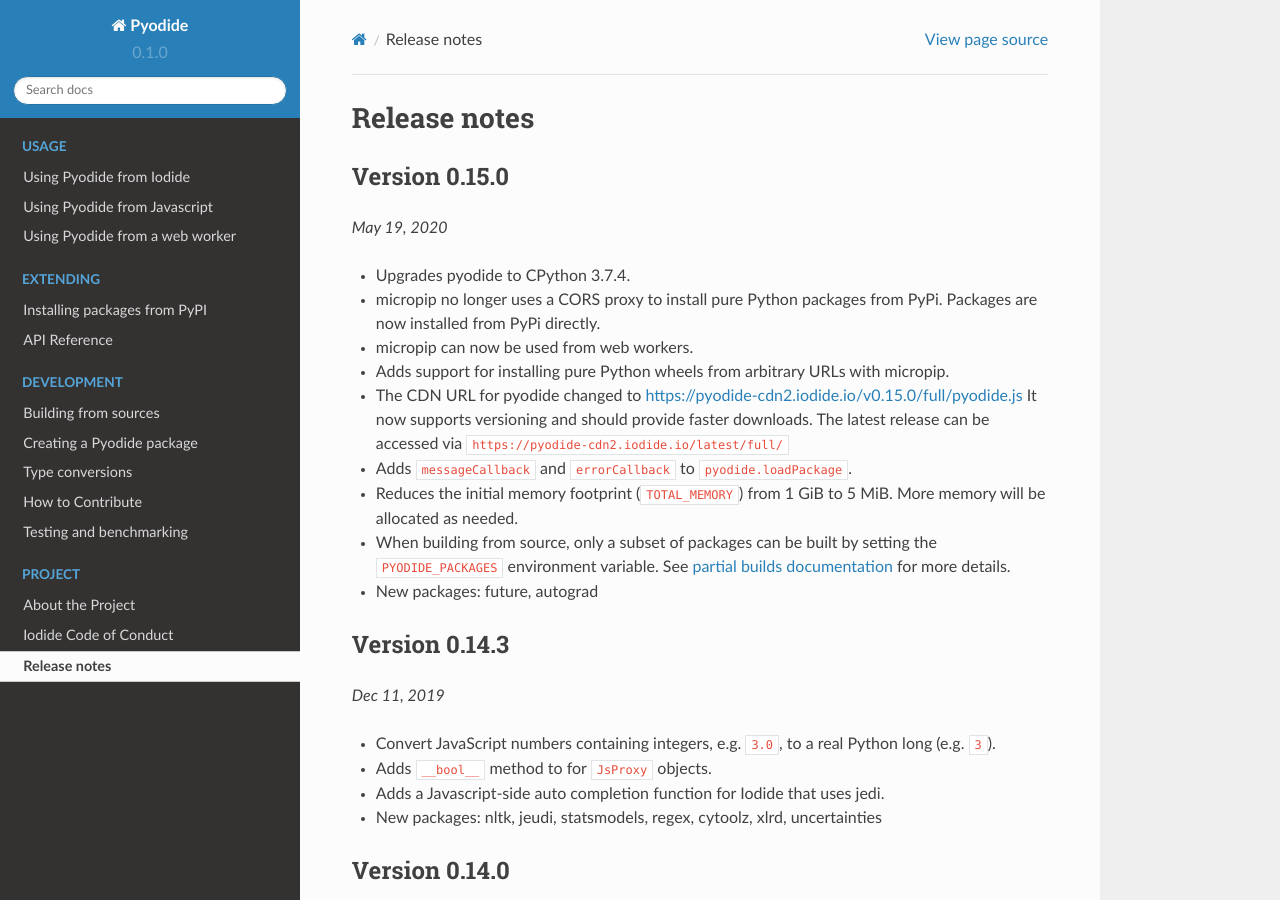
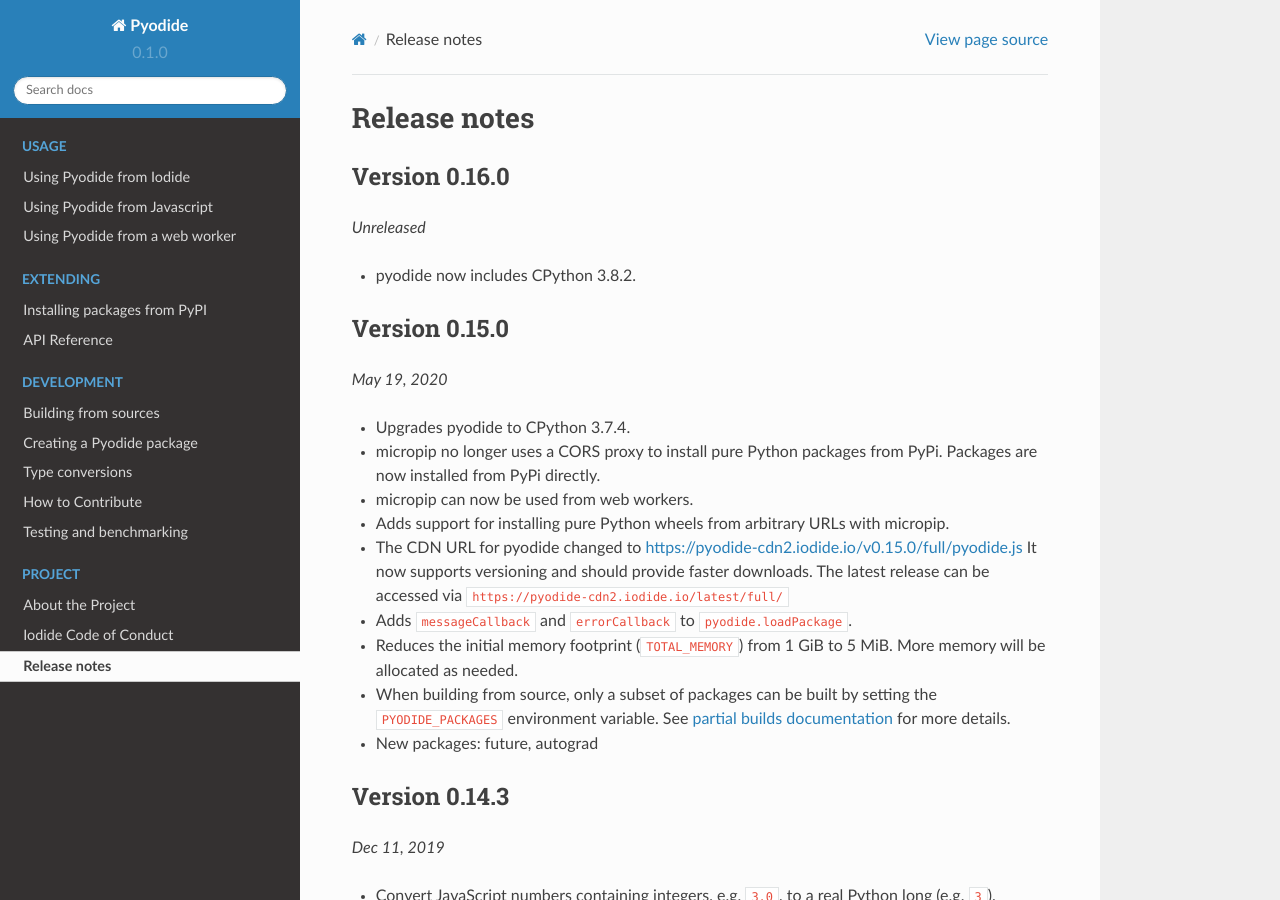
Before and after one commit to pyodide/pyodide, a Sphinx documentation site: the page built from docs/changelog.md, in a window 1280 px wide and 900 px high. Built offline with Sphinx 7.4.7 and the Read the Docs theme 2.0.0, drawn with Linux system fonts in a browser that asks for light colours; the version number is read from the project's files by our own code.

Commit message:
Add documentation

```diff
--- a/docs/changelog.md
+++ b/docs/changelog.md
@@ -1,4 +1,9 @@
 # Release notes
+
+## Version 0.16.0
+*Unreleased*
+
+- pyodide now includes CPython 3.8.2.
 
 ## Version 0.15.0
 *May 19, 2020*
```
Also changed, not shown: README.md (+1 -1 lines), 1 other file.
